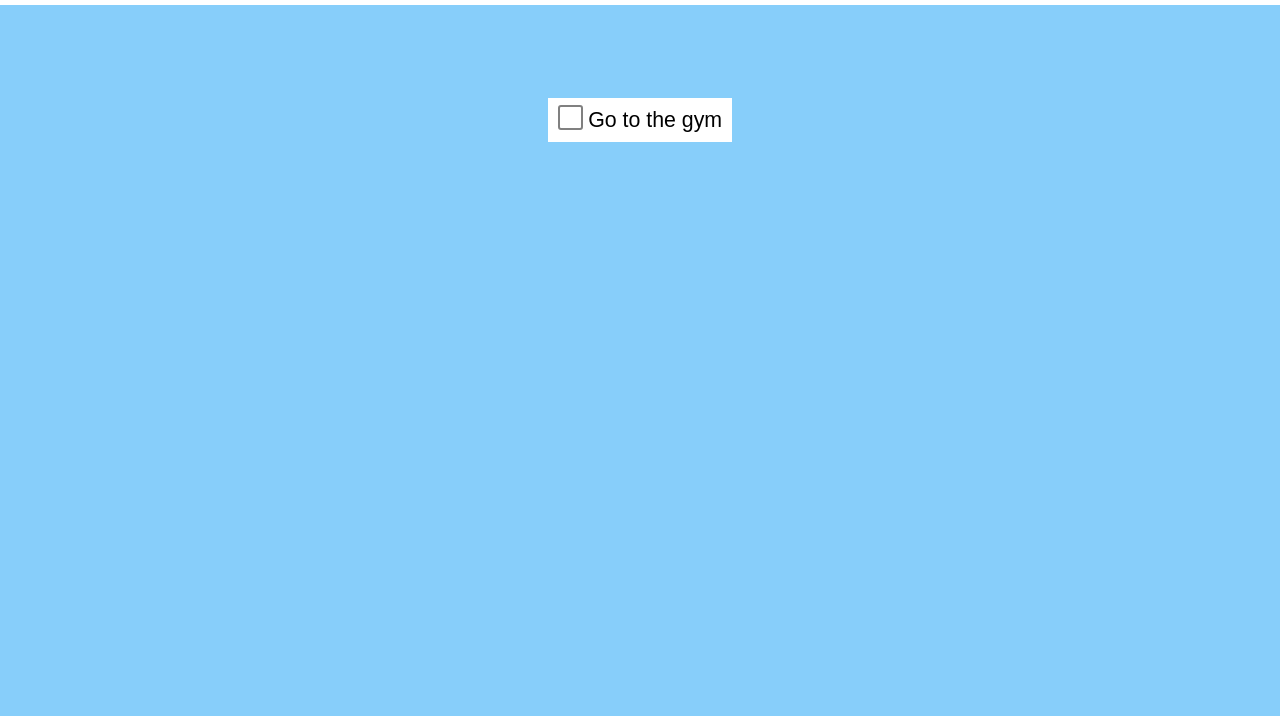
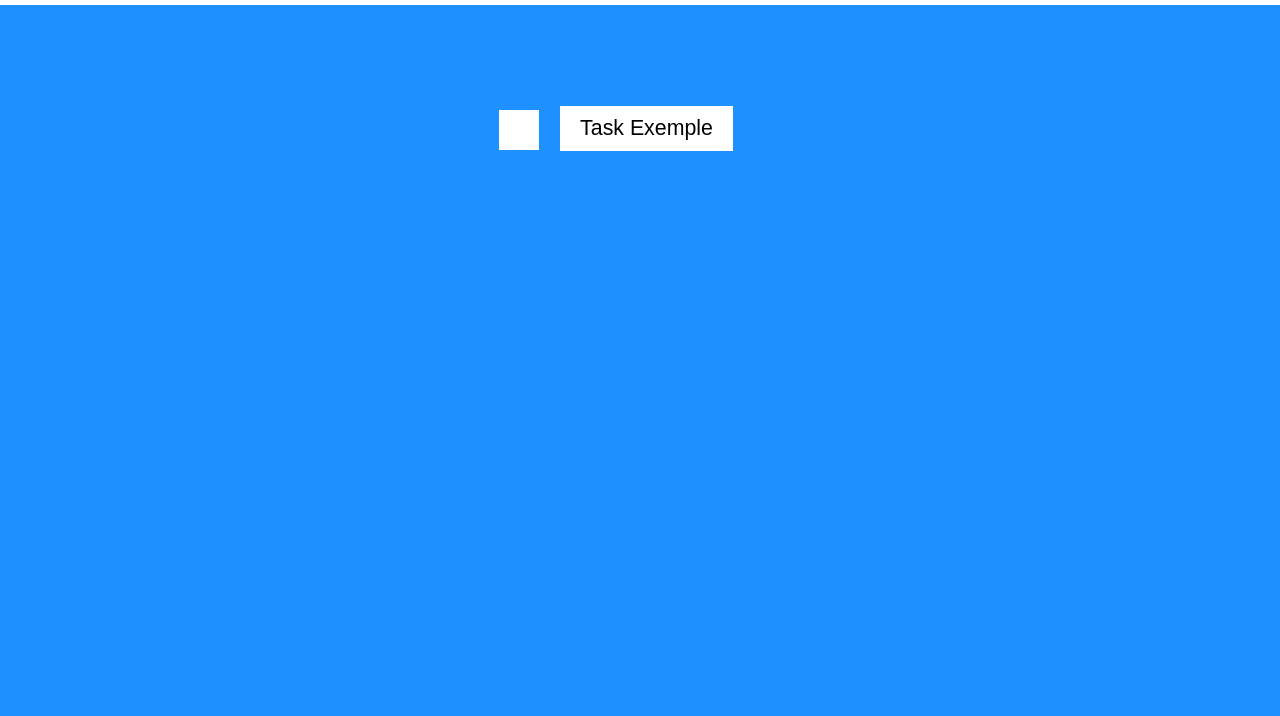
Before and after one commit to kaueleal/Ola-mundo, a plain HTML site: page todos/index.html in a window 1280 px wide. Shown: the part 84-800 px from the top of the page. Drawn offline with Linux system fonts and the light colour scheme.

Commit message:
commit do dia

```diff
--- a/todos/estilos/style.css
+++ b/todos/estilos/style.css
@@ -7,7 +7,7 @@
 	outline: none;
 }
 body{
-	background-color: #87CEFA;
+	background-color: #1E90FF;
 }
 nav {
 	background-color: white;
@@ -17,6 +17,7 @@ nav {
 	align-items: center;
 	min-height: 80px;
 	padding: 20px 20px;
+	border-bottom: 1px solid #1E90FF;
 }
 a {
 	text-decoration: none;
@@ -72,24 +73,57 @@ section {
 .todo {
 	max-width: 500px;
 }
+.lista {
+	list-style: none;
+}
+.template {
+	display: flex;
+}
+.template label {
+	cursor: pointer;
+	padding: 10px;
+	position: relative;
+}
+.template div {
+	padding: 10px;
+	background-color: white;
+}
 #check {
-	display: none;
+	top: 5px;
+	left: -40px;
+	position: relative;
+	cursor: pointer;
 }
-#check + label:before {
+#check:before {
 	content: '';
-	display: inline-block;
-	width: 1em;
-	height: 1em;
-	border-radius: 3px;
-	margin-right: 5px;
-	border: 2px solid gray;
-	margin-bottom: -3px;
+	display: block;
+	position: absolute;
+	width: 40px;
+	height: 40px;
+	background: white;
+	border: 2px solid #1E90FF;
+	top: -3.5px;
+	left: -10px;
 }
-#check:checked + label:before {
-	background: gray;
-
+#check:checked:before {
+	content: '';
+	display: block;
+	position: absolute;
+	width: 40px;
+	height: 40px;
+	background: #32CD32;
 }
-.todo label {
-	padding: 10px;
-	background: white;
+#check:checked:after {
+	content: '';
+	display: block;
+	width: 10px;
+	height: 20px;
+	border: solid white;
+	border-width: 0 2px 2px 0;
+	-webkit-transform: rotate(45deg);
+	-ms-transform: rotate(45deg);
+	transform: rotate(45deg);
+	position: absolute;
+	top: 4px;
+	left: 8px;
 }
--- a/todos/index.html
+++ b/todos/index.html
@@ -23,8 +23,14 @@
 
 	<section>
 		<div class="todo">
-			<input type="checkbox" id="check">
-			<label for="check">Go to the gym</label>
+			<ul class="lista">
+				<li class="template">
+					<input type="checkbox" id="check">
+					<div>
+						<label for="check">Task Exemple</label>
+					</div>
+				</li>
+			</ul>
 		</div>
 	</section>
 
```
